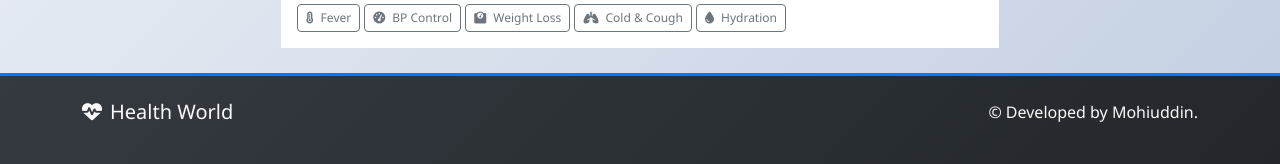
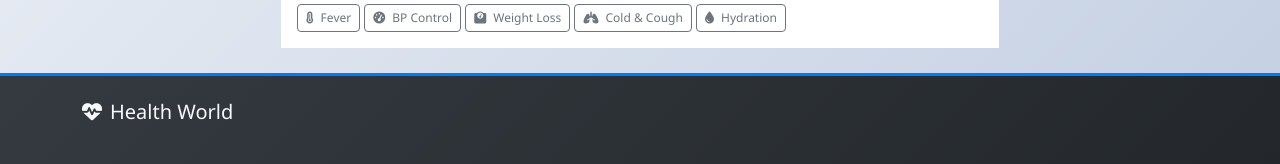
Before and after one commit to Mohid223/health_tracker, a Python web app: template templates/chatbot.html in a window 1280 px wide. Shown: the part 751-915 px from the top of the page. Run offline with Jinja, Linux system fonts and the light colour scheme; the template is opened without the code that fills it, so the values that code supplies are empty.

Commit message:
Update base.html

```diff
--- a/templates/base.html
+++ b/templates/base.html
@@ -557,8 +557,7 @@
                     <h5 class="mb-3"><i class="fas fa-heartbeat me-2"></i>Health World</h5>
                  </div>
                 <div class="col-md-6 text-center text-md-end">
-                    <p class="mb-1">&copy;  Developed by Mohiuddin.</p>
-                 </div>
+                  </div>
             </div>
         </div>
     </footer>
```
